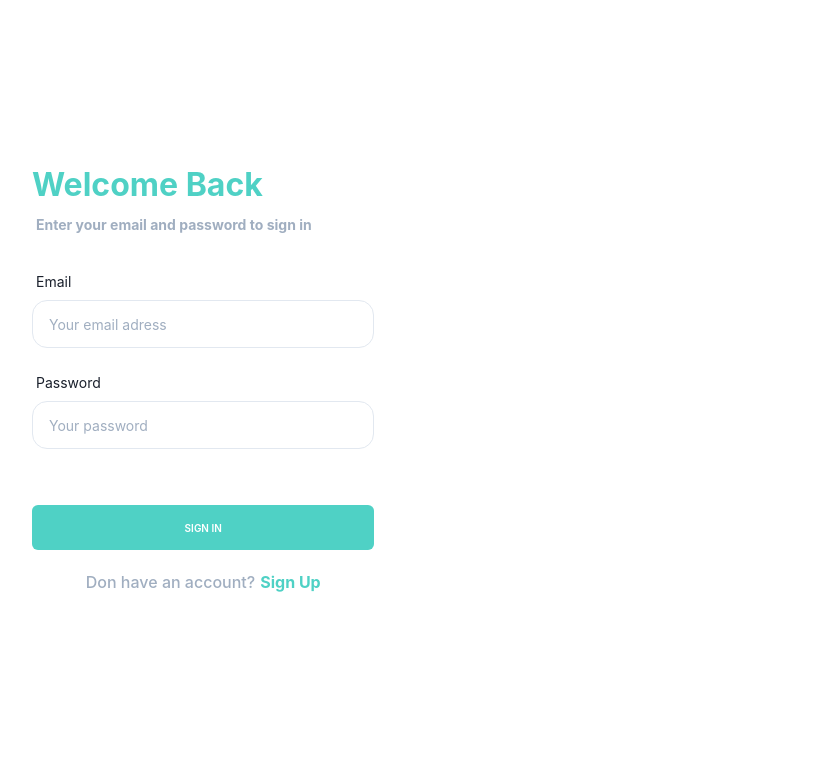
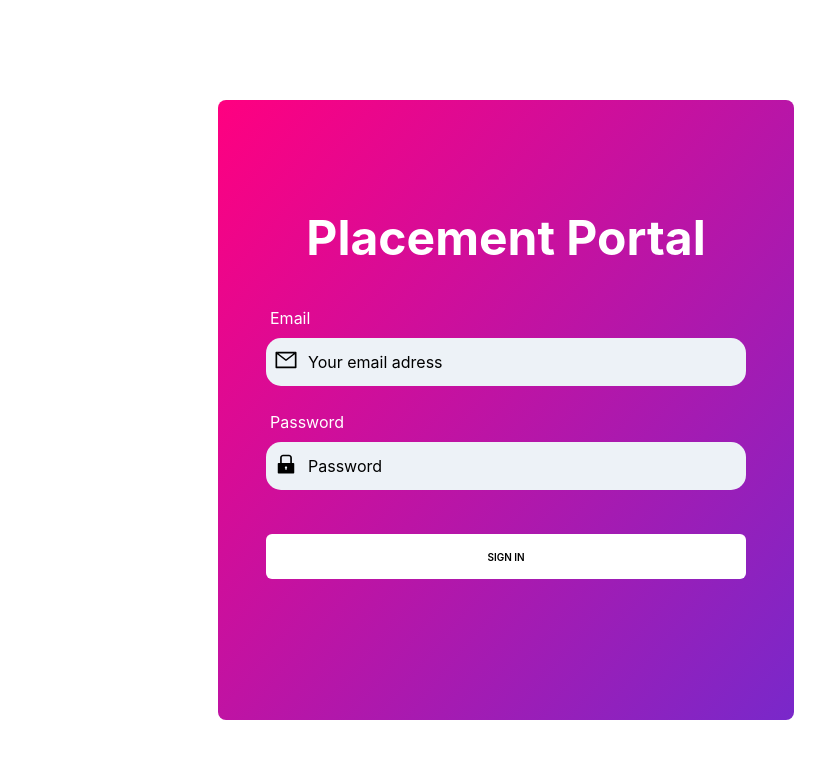
Before and after one commit to VarunSAthreya/placement-management, a Next.js app in the folder apps/web/: page /login in a window 1280 px wide. Shown: the top 758 px of the page, without its empty margins (134-959 px from the left). Built offline with nearby package versions, Linux system fonts and the light colour scheme.

Commit message:
Designed Login Page

```diff
--- a/apps/web/pages/login.tsx
+++ b/apps/web/pages/login.tsx
@@ -1,5 +1,3 @@
-import React from 'react';
-// Chakra imports
 import {
     Flex,
     Button,
@@ -7,142 +5,115 @@ import {
     FormLabel,
     Heading,
     Input,
-    Link,
-    Switch,
-    Text,
-    useColorModeValue,
+    Icon,
+    InputGroup,
+    InputLeftElement,
 } from '@chakra-ui/react';
-// Assets
+import { AiOutlineMail, AiFillLock } from 'react-icons/ai';
 
 const Login = () => {
-    // Chakra color mode
-    const titleColor = useColorModeValue('teal.300', 'teal.200');
-    const textColor = useColorModeValue('gray.400', 'white');
     return (
         <Flex position="relative" mb="40px">
             <Flex
-                h={{ sm: 'initial', md: '75vh', lg: '85vh' }}
-                w="100%"
+                h={{ sm: 'initial', md: '75vh', lg: '90vh' }}
+                w={{ base: '100%', md: '50%', lg: '45%' }}
+                justifyContent={'center'}
                 maxW="1044px"
                 mx="auto"
-                justifyContent="space-between"
                 mb="30px"
                 pt={{ sm: '100px', md: '0px' }}
-            >
-                <Flex
-                    alignItems="center"
-                    justifyContent="start"
-                    style={{ userSelect: 'none' }}
-                    w={{ base: '100%', md: '50%', lg: '42%' }}
             >
                 <Flex
                     direction="column"
                     w="100%"
                     background="transparent"
-                        p="48px"
-                        mt={{ md: '150px', lg: '80px' }}
+                    p="32px"
+                    mt={{ md: '150px', lg: '100px' }}
+                    justifyContent={'center'}
+                    color="white"
+                    borderRadius={8}
+                    bg={'linear-gradient( 310deg, #7928CA 0%, #FF0080 100%)'}
                 >
-                        <Heading color={titleColor} fontSize="32px" mb="10px">
-                            Welcome Back
+                    <Heading
+                        fontSize="48px"
+                        mb="20px"
+                        p={1}
+                        textAlign={'center'}
+                    >
+                        Placement Portal
                     </Heading>
-                        <Text
-                            mb="36px"
-                            ms="4px"
-                            color={textColor}
-                            fontWeight="bold"
-                            fontSize="14px"
-                        >
-                            Enter your email and password to sign in
-                        </Text>
-                        <FormControl>
-                            <FormLabel
-                                ms="4px"
-                                fontSize="sm"
-                                fontWeight="normal"
-                            >
+                    <FormControl p={4}>
+                        <FormLabel ms="4px" fontSize="md" fontWeight="normal">
                             Email
                         </FormLabel>
+                        <InputGroup>
+                            <InputLeftElement pointerEvents="none">
+                                <Icon
+                                    as={AiOutlineMail}
+                                    color="black"
+                                    w={6}
+                                    h={6}
+                                    mt={'3px'}
+                                />
+                            </InputLeftElement>
+
                             <Input
                                 borderRadius="15px"
+                                variant={'filled'}
                                 mb="24px"
-                                fontSize="sm"
+                                focusBorderColor="black"
+                                _placeholder={{ color: 'black' }}
+                                fontSize="md"
+                                color="white"
                                 type="text"
                                 placeholder="Your email adress"
                                 size="lg"
                             />
-                            <FormLabel
-                                ms="4px"
-                                fontSize="sm"
-                                fontWeight="normal"
-                            >
+                        </InputGroup>
+
+                        <FormLabel ms="4px" fontSize="md" fontWeight="normal">
                             Password
                         </FormLabel>
+                        <InputGroup>
+                            <InputLeftElement pointerEvents="none">
+                                <Icon
+                                    as={AiFillLock}
+                                    color="black"
+                                    w={6}
+                                    h={6}
+                                    mt={'3px'}
+                                />
+                            </InputLeftElement>
                             <Input
                                 borderRadius="15px"
-                                mb="36px"
-                                fontSize="sm"
+                                variant={'filled'}
+                                mb="24px"
+                                fontSize="md"
+                                focusBorderColor="black"
+                                color="white"
                                 type="password"
-                                placeholder="Your password"
+                                placeholder="Password"
+                                _placeholder={{ color: 'black' }}
                                 size="lg"
                             />
+                        </InputGroup>
                         <Button
                             fontSize="10px"
                             type="submit"
-                                bg="teal.300"
+                            bg="white"
                             w="100%"
                             h="45"
                             mb="20px"
-                                color="white"
+                            color="black"
                             mt="20px"
                             _hover={{
-                                    bg: 'teal.200',
-                                }}
-                                _active={{
-                                    bg: 'teal.400',
+                                bg: '#e2e2e2',
                             }}
                         >
                             SIGN IN
                         </Button>
                     </FormControl>
-                        <Flex
-                            flexDirection="column"
-                            justifyContent="center"
-                            alignItems="center"
-                            maxW="100%"
-                            mt="0px"
-                        >
-                            <Text color={textColor} fontWeight="medium">
-                                Don have an account?
-                                <Link
-                                    color={titleColor}
-                                    as="span"
-                                    ms="5px"
-                                    fontWeight="bold"
-                                >
-                                    Sign Up
-                                </Link>
-                            </Text>
                 </Flex>
-                    </Flex>
-                </Flex>
-                {/* <Box
-                    display={{ base: 'none', md: 'block' }}
-                    overflowX="hidden"
-                    h="100%"
-                    w="40vw"
-                    position="absolute"
-                    right="0px"
-                >
-                    <Box
-                        bgImage={signInImage}
-                        w="100%"
-                        h="100%"
-                        bgSize="cover"
-                        bgPosition="50%"
-                        position="absolute"
-                        borderBottomLeftRadius="20px"
-                    ></Box>
-                </Box> */}
             </Flex>
         </Flex>
     );
```
Lines whose indentation alone changed are shown as unchanged.
